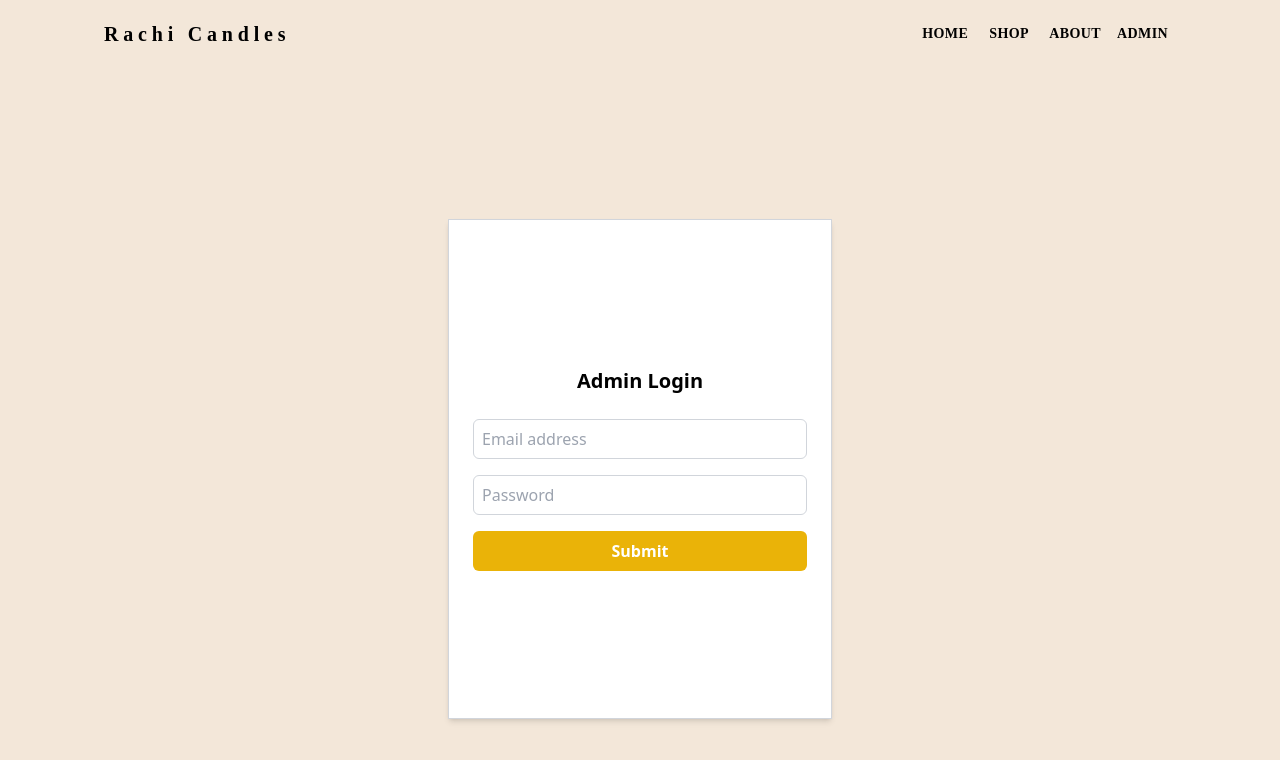
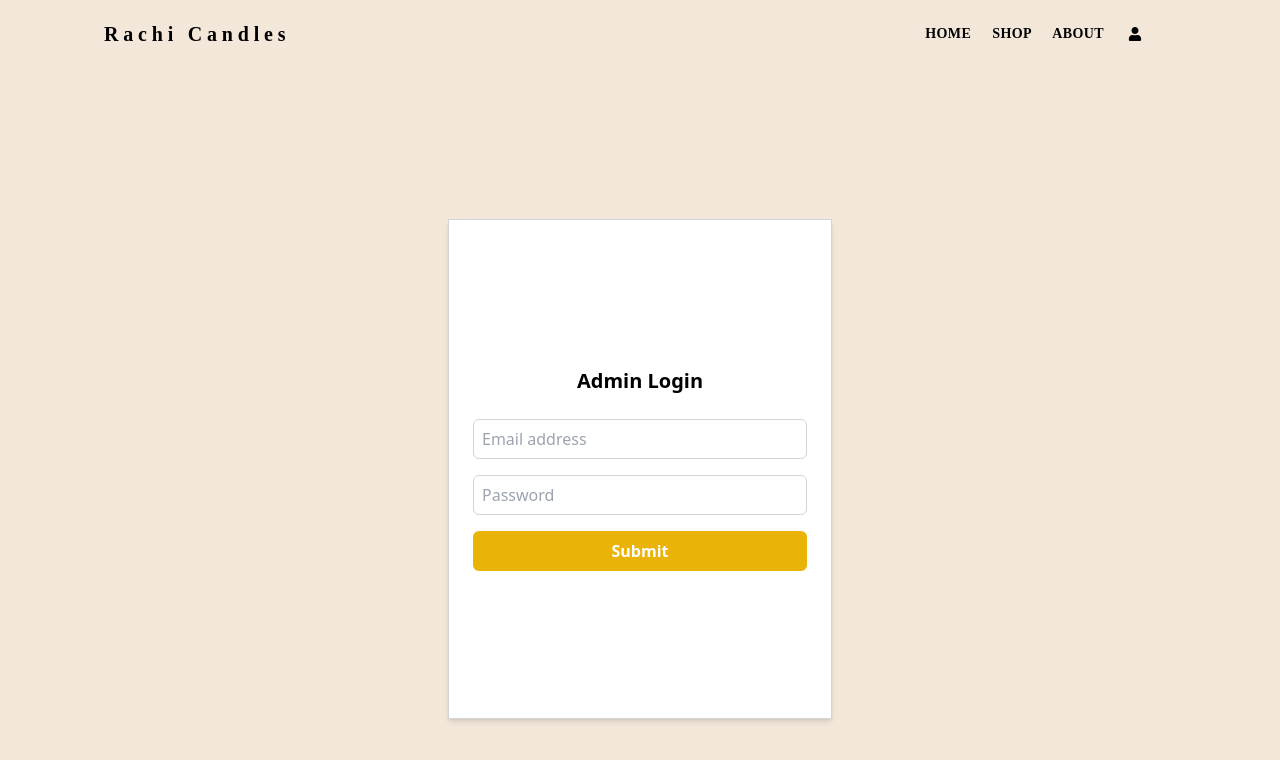
Before and after one commit to vigneshherao/rachicandles_frontend, a React (Create React App) app: page /Login in a window 1280 px wide. Shown: the top 760 px of the page. Built offline with nearby package versions, Linux system fonts and the light colour scheme.

Commit message:
Implemeneted private routing

```diff
--- a/src/components/Category.js
+++ b/src/components/Category.js
@@ -1,8 +1,10 @@
 import React from "react";
+import { Link } from "react-router-dom";
 
 const Category = () => {
   return (
     <div className="flex justify-center mb-5 md:mb-16">
+      <Link to={"/Shop"}>
         <div className="m-3 p-4 w-full sm:w-1/2 md:w-[425px] border border-gray-300 bg-[#f3e7d9]  rounded-lg transform transition-transform hover:scale-105 ">
           <div className="relative">
             <img
@@ -15,6 +17,8 @@ const Category = () => {
             </span>
           </div>
         </div>
+      </Link>
+      <Link to={"/Shop"}>
         <div className="m-3 p-4 w-full sm:w-1/2 md:w-[425px] border border-gray-300 bg-[#f3e7d9]  rounded-lg transform transition-transform hover:scale-105 ">
           <div className="relative">
             <img
@@ -27,6 +31,7 @@ const Category = () => {
             </span>
           </div>
         </div>
+      </Link>
     </div>
   );
 };
--- a/src/components/NavBar.js
+++ b/src/components/NavBar.js
@@ -11,6 +11,7 @@ import Button from "@mui/material/Button";
 import MenuItem from "@mui/material/MenuItem";
 import AdbIcon from "@mui/icons-material/Adb";
 import { Link } from "react-router-dom";
+import { FaUser } from "react-icons/fa";
 
 const pages = ["Shop", "About"];
 
@@ -98,6 +99,9 @@ const NavBar = () => {
                   </Typography>
                 </MenuItem>
               ))}
+              <Typography sx={{ textAlign: "center" }}>
+                <Link to={"/Login"}>Login</Link>
+              </Typography>
             </Menu>
           </Box>
           <Typography
@@ -163,7 +167,10 @@ const NavBar = () => {
                 fontWeight: 550,
               }}
             >
-              <Link to={"/Login"}> Admin</Link>
+              <Link to={"/Login"}>
+                {" "}
+                <FaUser className="text-md text-center ml-2" />
+              </Link>
             </Button>
           </Box>
         </Toolbar>
--- a/src/components/login.js
+++ b/src/components/login.js
@@ -1,10 +1,17 @@
-import React, { useRef } from "react";
+import React, { useEffect, useRef, useState } from "react";
 import { useNavigate } from "react-router-dom";
 
 const Login = () => {
   const emailRef = useRef(null);
   const passwordRef = useRef(null);
   const navigate = useNavigate();
+
+  useEffect(() => {
+    const token = localStorage.getItem("token");
+    if (token) {
+      navigate("/Admin");
+    }
+  }, [navigate]);
 
   const handleSubmit = (e) => {
     e.preventDefault();
@@ -30,7 +37,7 @@ const Login = () => {
       }
 
       const data = await response.json();
-      console.log(response);
+
       navigate("/Admin");
     } catch (error) {
       console.error("There was a problem with the fetch operation:", error);
```
Lines whose indentation alone changed are shown as unchanged.
